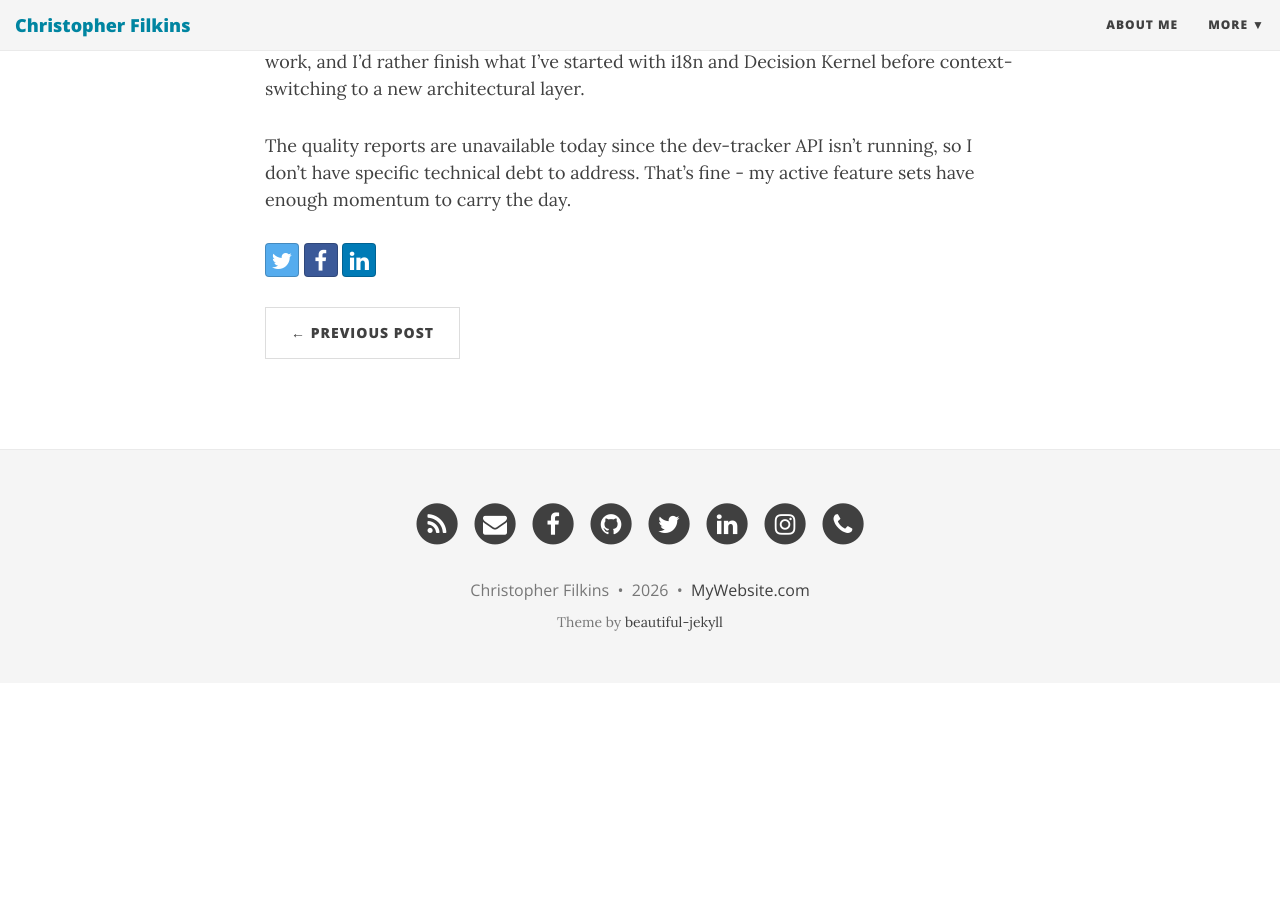
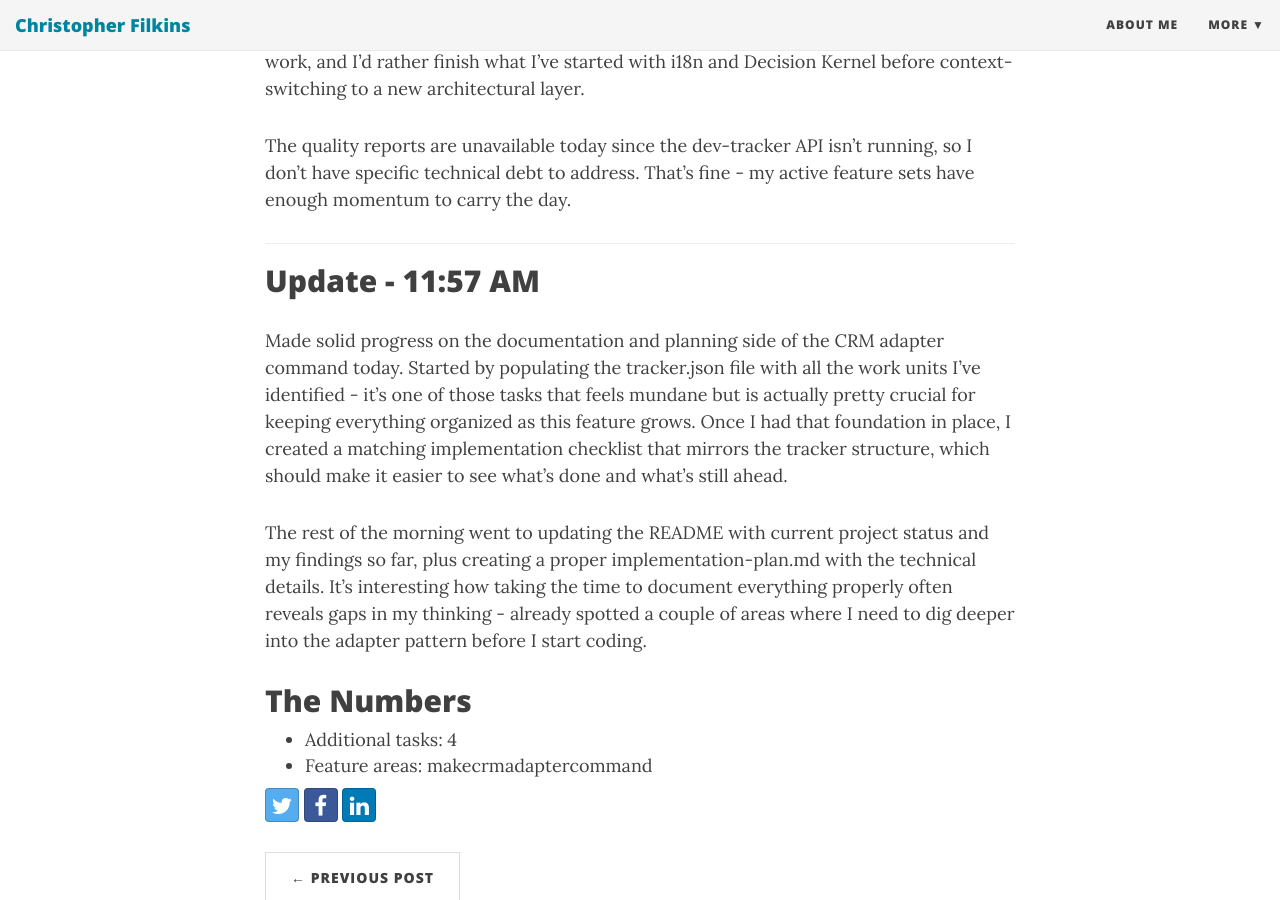
Before and after one commit to filchyboy/filchyboy.github.io, a Jekyll site: the page built from _posts/2026-01-20-todays-plan.md, in a window 1280 px wide and 900 px high, scrolled down 2227 px. Built offline with Jekyll 4.4.1, drawn with Linux system fonts in a browser that asks for light colours; nearby versions of some CDN libraries; before the commit the page ends 2910 px from its top, so only the background shows below that.

Commit message:
Update build-in-public update: Makecrmadaptercommand

```diff
--- a/_posts/2026-01-20-todays-plan.md
+++ b/_posts/2026-01-20-todays-plan.md
@@ -43,3 +43,20 @@ I have a massive backlog of feature sets that have research done but need implem
 I'm deliberately setting aside the email-sms-transports work today even though it has the same behavioral score as my other active feature sets. With only 6 commits this week compared to 64 for i18n and 11 for Decision Kernel, it's clearly not where my strategic focus has been. Those four tasks (p1-email-transport-skeleton, p1-sms-transport-skeleton, p1-sms-driver-interface, p1-provider-update) are all foundational scaffolding work, and I'd rather finish what I've started with i18n and Decision Kernel before context-switching to a new architectural layer.
 
 The quality reports are unavailable today since the dev-tracker API isn't running, so I don't have specific technical debt to address. That's fine - my active feature sets have enough momentum to carry the day.
+
+---
+
+## Update - 11:57 AM
+
+Made solid progress on the documentation and planning side of the CRM adapter command today. Started by populating the tracker.json file with all the work units I've identified - it's one of those tasks that feels mundane but is actually pretty crucial for keeping everything organized as this feature grows. Once I had that foundation in place, I created a matching implementation checklist that mirrors the tracker structure, which should make it easier to see what's done and what's still ahead.
+
+The rest of the morning went to updating the README with current project status and my findings so far, plus creating a proper implementation-plan.md with the technical details. It's interesting how taking the time to document everything properly often reveals gaps in my thinking - already spotted a couple of areas where I need to dig deeper into the adapter pattern before I start coding.
+
+## The Numbers
+- Additional tasks: 4
+- Feature areas: makecrmadaptercommand
+<!-- Generated by dev-tracker publish_to_jekyll.py (AI mode) -->
+<!-- accomplished-date: 2026-01-20 -->
+<!-- unit-ids: crm-5-1-tracker-json,crm-5-2-implementation-checklist,crm-5-3-readme-update,crm-5-4-implementation-plan -->
+
+<!-- unit-ids: crm-5-1-tracker-json,crm-5-2-implementation-checklist,crm-5-3-readme-update,crm-5-4-implementation-plan -->
```
